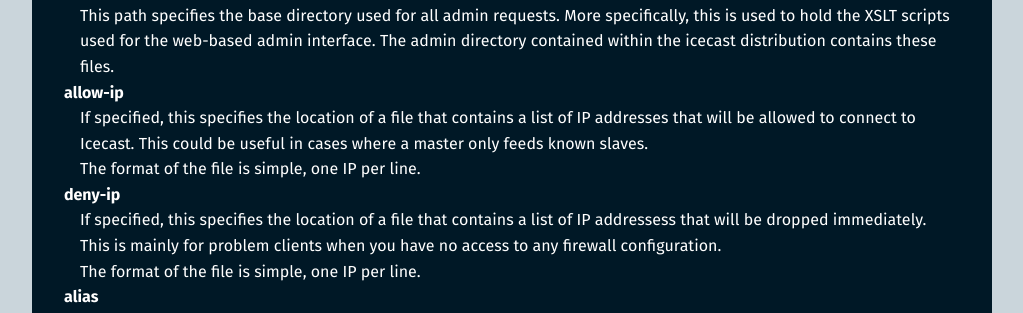
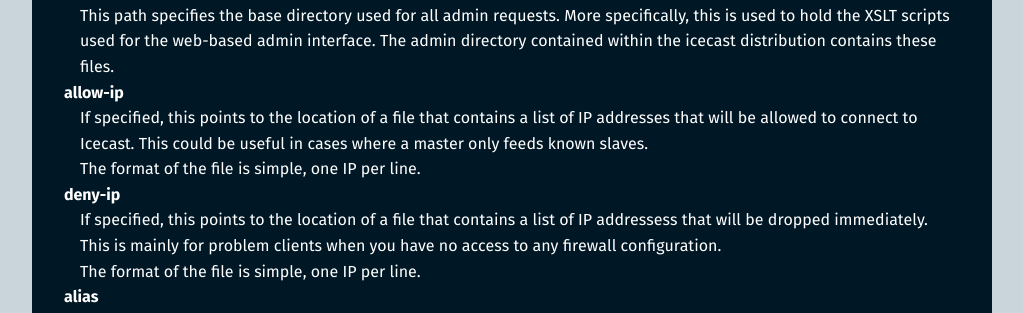
Before and after one commit to barionleg/Xipho, a Jekyll site: the page built from docs/icecast-2.4.1/config-file.md, in a window 1280 px wide and 900 px high, scrolled down 13693 px. Shown: the part 154-467 px from the top of the window, without its empty margins (128-1151 px from the left). Built offline with Jekyll 4.4.1, drawn with Linux system fonts in a browser that asks for light colours.

Commit message:
Let's not be overly specific. ;-)

```diff
--- a/docs/icecast-2.4.1/config-file.md
+++ b/docs/icecast-2.4.1/config-file.md
@@ -623,12 +623,12 @@ adminroot
   for the web-based admin interface. The admin directory contained within the icecast distribution contains these files.
 
 allow-ip
-: If specified, this specifies the location of a file that contains a list of IP addresses that will be allowed to connect to Icecast.
+: If specified, this points to the location of a file that contains a list of IP addresses that will be allowed to connect to Icecast.
   This could be useful in cases where a master only feeds known slaves.
   The format of the file is simple, one IP per line.
 
 deny-ip
-: If specified, this specifies the location of a file that contains a list of IP addressess that will be dropped immediately.
+: If specified, this points to the location of a file that contains a list of IP addressess that will be dropped immediately.
   This is mainly for problem clients when you have no access to any firewall configuration.
   The format of the file is simple, one IP per line.
 
```
